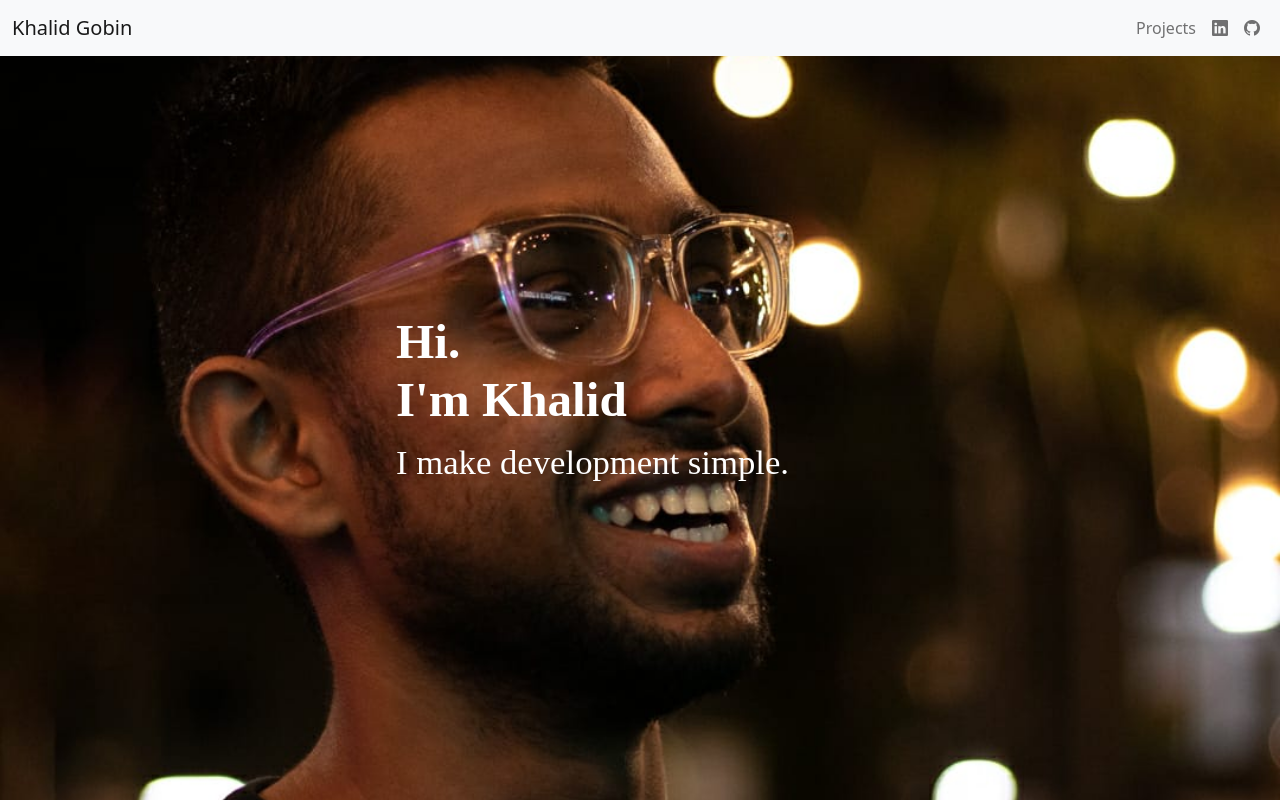
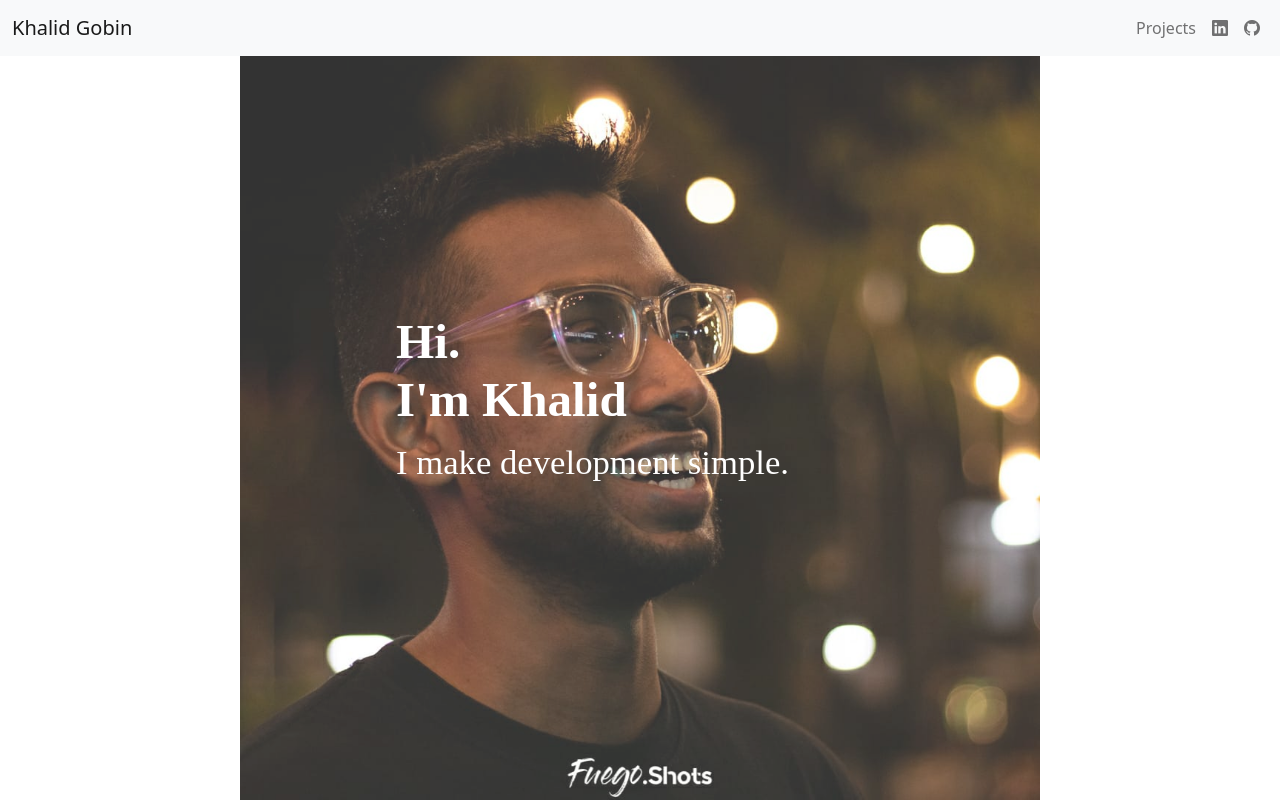
Before and after one commit to kgobin2000/myportfolio, a React (Create React App) app: page / in a window 1280 px wide. Shown: the top 802 px of the page. Built offline with nearby package versions, Linux system fonts and the light colour scheme.

Commit message:
Update App.css

```diff
--- a/src/App.css
+++ b/src/App.css
@@ -8,7 +8,8 @@
   background-attachment: fixed;
   background-position: center;
   background-repeat: no-repeat;
-  background-size: cover;
+  background-size: contain;
+  opacity: 0.8;
 }
 
 #dc {
```
